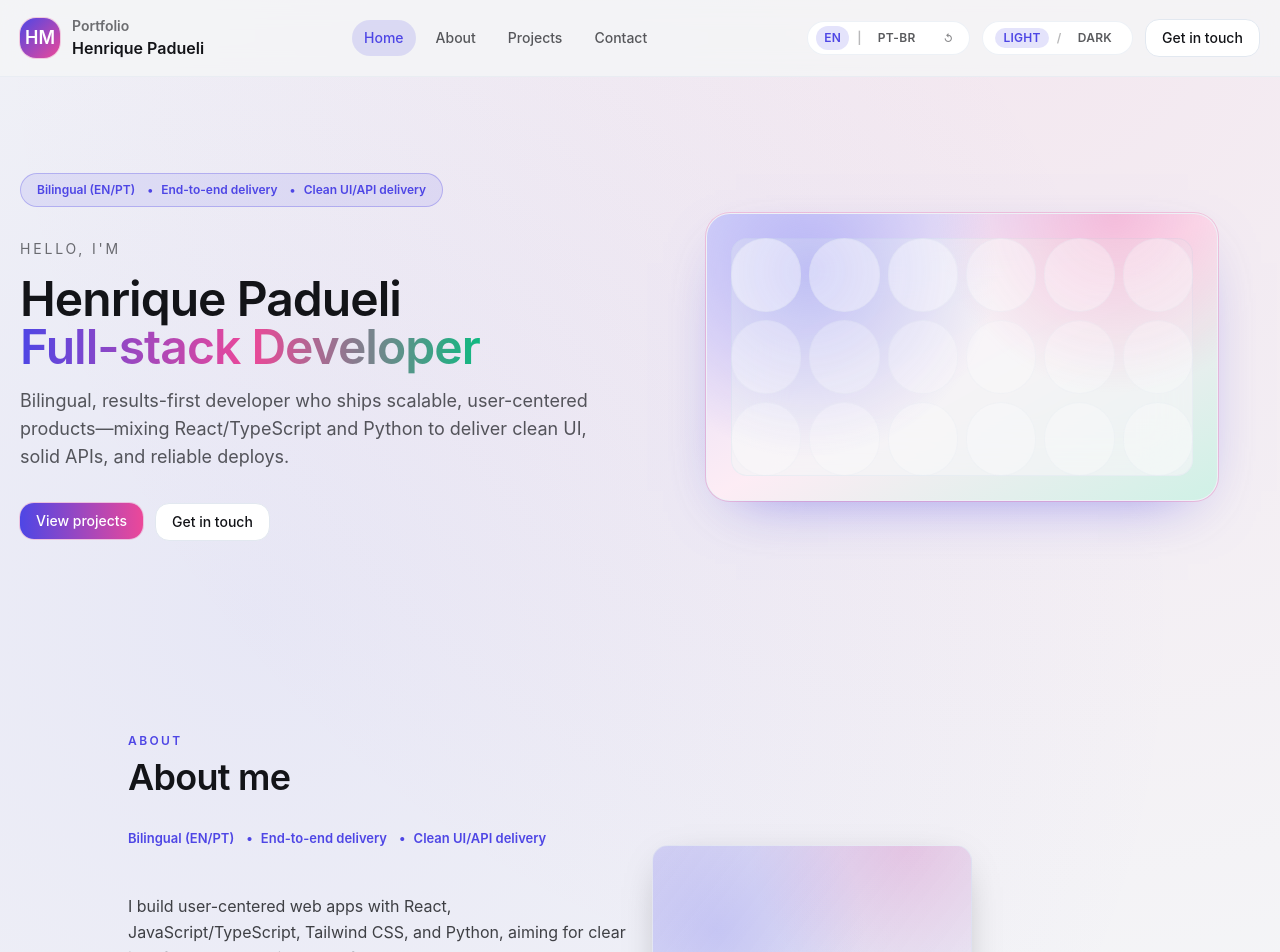
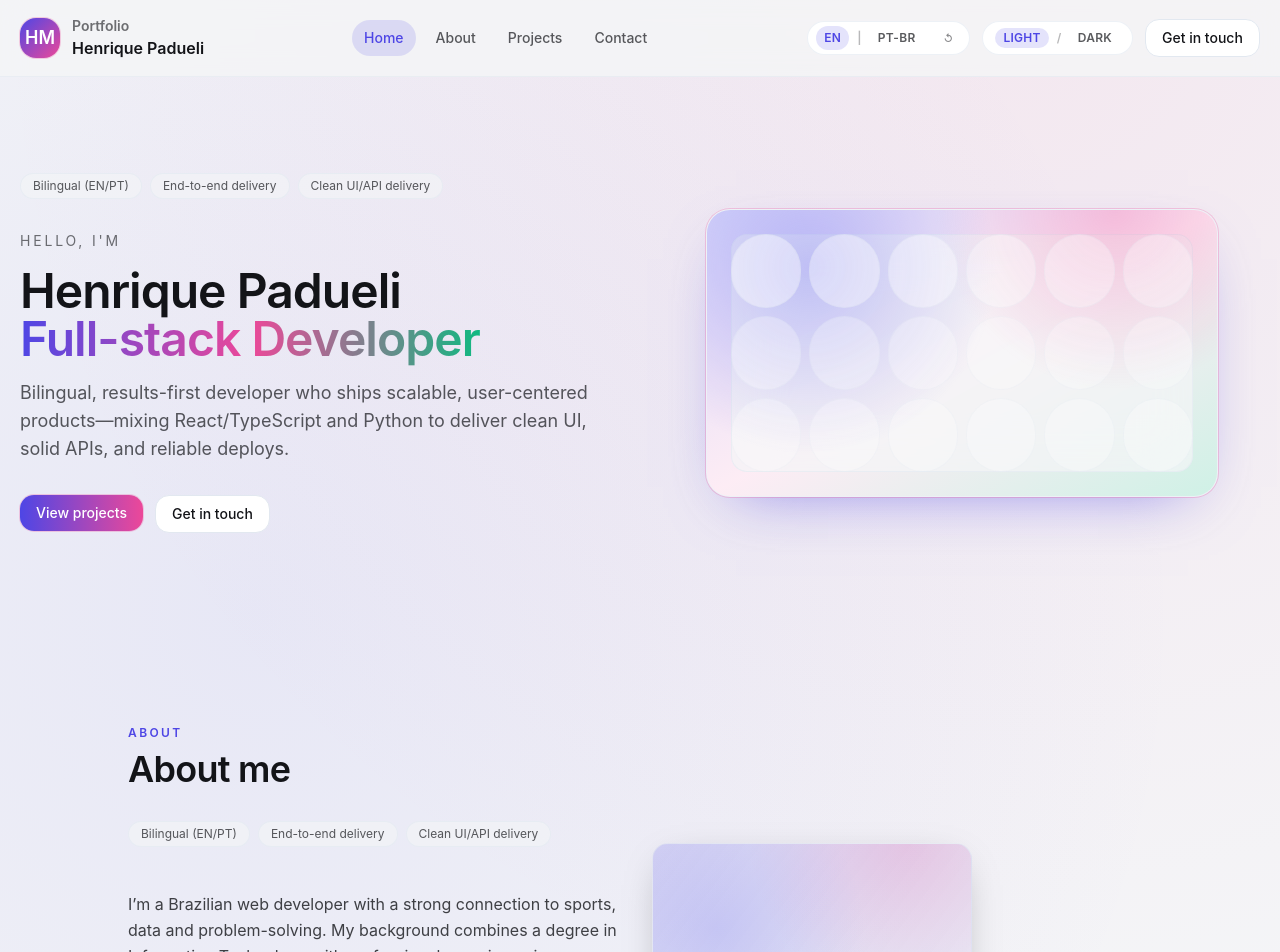
Before and after one commit to henriquepaduelim/Portfolio, a Next.js app: page / in a window 1280 px wide. Shown: the top 952 px of the page. Built offline with nearby package versions, Linux system fonts and the light colour scheme.

Commit message:
individual wrap

```diff
--- a/components/sections/AboutSection.tsx
+++ b/components/sections/AboutSection.tsx
@@ -8,10 +8,12 @@ export default function AboutSection() {
 
   return (
     <Section title={t.about.title} eyebrow={t.nav.about} className="text-left">
-      <div className="mb-3 flex flex-wrap items-center gap-2 text-[12px] font-semibold text-primary md:flex-nowrap md:gap-3 md:text-[13px]">
-        {t.about.highlights.map((item, idx) => (
-          <span key={item} className="flex items-center whitespace-nowrap gap-2">
-            {idx > 0 && <span aria-hidden="true">•</span>}
+      <div className="mb-3 flex flex-wrap items-center gap-2">
+        {t.about.highlights.map((item) => (
+          <span
+            key={item}
+            className="inline-flex items-center rounded-full border border-border/60 bg-background/60 px-3 py-1 text-xs text-foreground/70"
+          >
             {item}
           </span>
         ))}
--- a/components/sections/HeroSection.tsx
+++ b/components/sections/HeroSection.tsx
@@ -14,11 +14,13 @@ export default function HeroSection() {
           initial={{ opacity: 0, y: 16 }}
           animate={{ opacity: 1, y: 0 }}
           transition={{ duration: 0.6, ease: "easeOut" }}
-          className="inline-flex flex-wrap items-center gap-2 rounded-full border border-primary/30 bg-primary/10 px-3 py-1.5 text-[11px] font-semibold text-primary md:flex-nowrap md:gap-3 md:px-4 md:py-2 md:text-xs"
+          className="flex flex-wrap items-center gap-2"
         >
-          {t.about.highlights.map((item, idx) => (
-            <span key={item} className="flex items-center whitespace-nowrap gap-2">
-              {idx > 0 && <span aria-hidden="true">•</span>}
+          {t.about.highlights.map((item) => (
+            <span
+              key={item}
+              className="inline-flex items-center rounded-full border border-border/60 bg-background/60 px-3 py-1 text-xs text-foreground/70"
+            >
               {item}
             </span>
           ))}
--- a/locales/en/common.ts
+++ b/locales/en/common.ts
@@ -21,8 +21,7 @@ export const en = {
     title: "About me",
     subtitle: "Builder-minded developer bridging design and engineering to deliver complete products.",
     paragraphs: [
-      "I build user-centered web apps with React, JavaScript/TypeScript, Tailwind CSS, and Python, aiming for clear interfaces and consistent performance.",
-      "I care about clean, nimble code, use AI responsibly to improve productivity, and make sure security and reporting needs are present from day one."
+      "I’m a Brazilian web developer with a strong connection to sports, data and problem-solving. My background combines a degree in Information Technology with professional experience in intelligence and investigations, which taught me to pay attention to detail, patterns and risk from the start of any project. After studying Business Communication in Canada and working in multicultural environments, I learned how to translate ideas into clear, intuitive interfaces that feel natural for users. Today, I enjoy designing and building web experiences end-to-end, always thinking about performance, usability and scalability, and focusing on digital products that solve real problems for real people."
     ],
     highlights: ["Bilingual (EN/PT)", "End-to-end delivery", "Clean UI/API delivery"]
   },
--- a/locales/pt/common.ts
+++ b/locales/pt/common.ts
@@ -21,8 +21,8 @@ export const pt = {
     title: "Sobre mim",
     subtitle: "Desenvolvedor full-stack que conecta design e engenharia para entregar produtos completos.",
     paragraphs: [
-      "Construo aplicações web centradas no usuário com React, JavaScript/TypeScript, Tailwind CSS e Python, sempre buscando interfaces claras e performance consistente.",
-      "Prezo por código limpo e ágil, uso IA de forma responsável para ganhar produtividade e garanto que requisitos de segurança e relatórios estejam presentes desde o início."
+      "Sou desenvolvedor web brasileiro com forte afinidade por esportes, dados e resolução de problemas. Minha formação em Tecnologia da Informação, aliada à experiência em inteligência e investigações, me deu uma visão analítica, focada em detalhes, padrões e riscos desde o início de cada projeto. Depois de estudar Business Communication no Canadá e atuar em ambientes multiculturais, aprendi a transformar necessidades de negócio em interfaces claras, intuitivas e UX otima. Hoje, gosto de trabalhar no desenvolvimento de aplicações web de ponta a ponta, pensando em desempenho, usabilidade e escalabilidade, sempre com o objetivo de criar produtos digitais que realmente façam diferença na rotina das pessoas."
+
     ],
     highlights: ["Bilíngue (EN/PT)", "Entrega ponta a ponta", "UI e APIs bem cuidadas"]
   },
```
